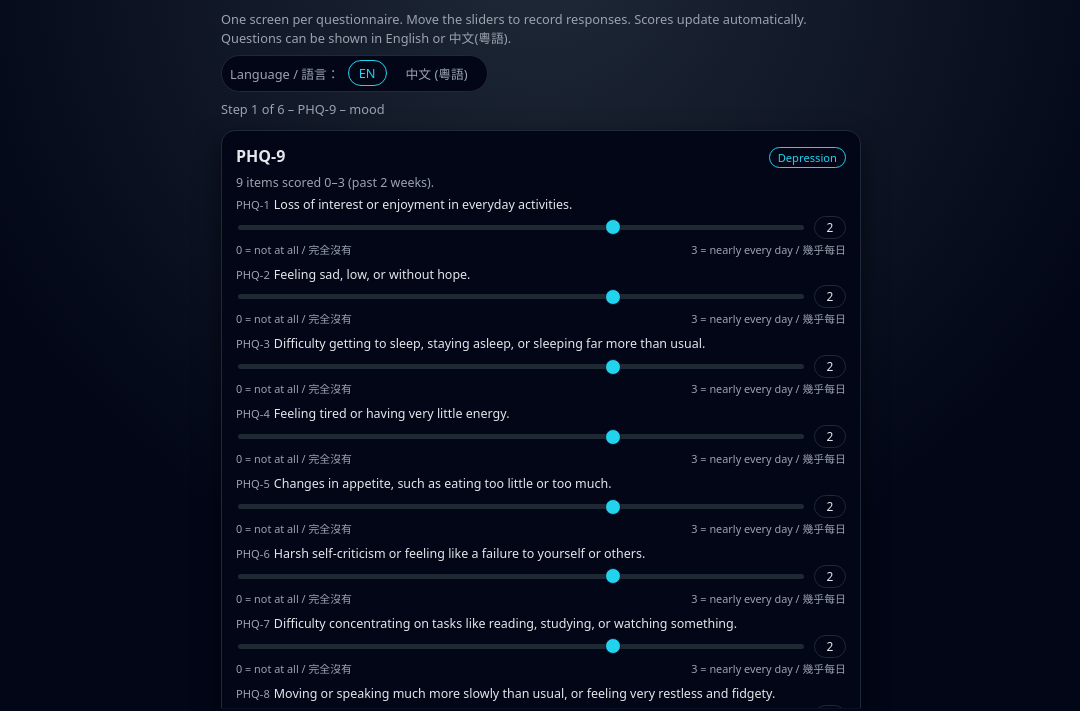
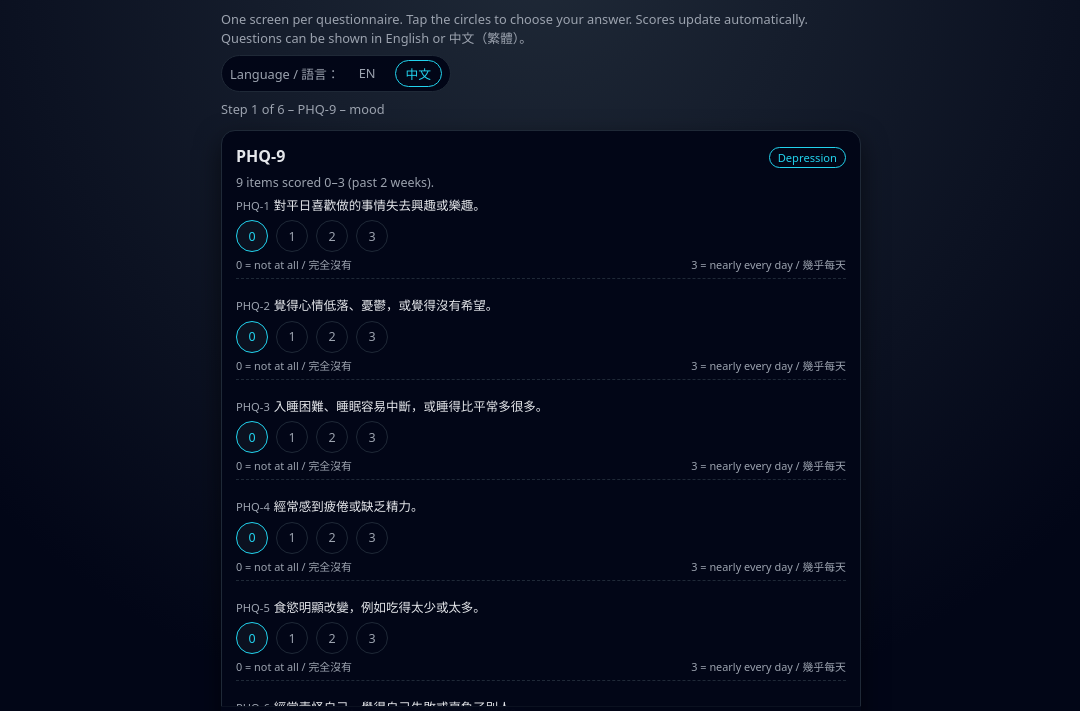
Before and after one commit to drjlamlsc/youthnoscam, a plain HTML site: page index.html in a window 1280 px wide. Shown: the part 46-757 px from the top of the page, without its empty margins (99-1179 px from the left). Drawn offline with Linux system fonts and the light colour scheme.

```diff
--- a/index.html
+++ b/index.html
@@ -140,13 +140,20 @@
     }
 
     .question {
-      margin-bottom: 10px;
+      margin-bottom: 18px;
+      padding-bottom: 6px;
+      border-bottom: 1px dashed var(--border);
+    }
+
+    .question:last-of-type {
+      border-bottom: none;
+      padding-bottom: 0;
     }
 
     .question-label {
       font-size: 0.78rem;
-      margin-bottom: 2px;
-      line-height: 1.35;
+      margin-bottom: 6px;
+      line-height: 1.4;
     }
 
     .question-label span.code {
@@ -155,51 +162,32 @@
       margin-right: 4px;
     }
 
-    .slider-row {
+    .options-row {
+      display: flex;
+      flex-wrap: wrap;
+      gap: 8px;
+      margin-bottom: 4px;
+    }
+
+    .option-dot {
+      width: 32px;
+      height: 32px;
+      border-radius: 50%;
+      border: 1px solid var(--border);
+      background: #020617;
+      color: var(--muted);
+      font-size: 0.78rem;
       display: flex;
       align-items: center;
-      gap: 8px;
+      justify-content: center;
+      cursor: pointer;
+      padding: 0;
     }
 
-    input[type="range"] {
-      flex: 1;
-      -webkit-appearance: none;
-      appearance: none;
-      height: 5px;
-      border-radius: 999px;
-      background: #1f2933;
-      outline: none;
-    }
-
-    input[type="range"]::-webkit-slider-thumb {
-      -webkit-appearance: none;
-      appearance: none;
-      width: 16px;
-      height: 16px;
-      border-radius: 50%;
-      background: var(--accent);
-      border: 1px solid #0f172a;
-      cursor: pointer;
-    }
-
-    input[type="range"]::-moz-range-thumb {
-      width: 16px;
-      height: 16px;
-      border-radius: 50%;
-      background: var(--accent);
-      border: 1px solid #0f172a;
-      cursor: pointer;
-    }
-
-    .value-pill {
-      min-width: 32px;
-      text-align: center;
-      font-size: 0.75rem;
-      padding: 2px 6px;
-      border-radius: 999px;
-      background: #020617;
-      border: 1px solid #1f2937;
-      color: var(--text);
+    .option-dot.selected {
+      border-color: var(--accent);
+      color: var(--accent);
+      background: #0b1120;
     }
 
     .scale-legend {
@@ -365,14 +353,14 @@
     <header>
       <h1>Youth No Scam – Screening Sliders</h1>
       <p class="subtitle">
-        One screen per questionnaire. Move the sliders to record responses.
-        Scores update automatically. Questions can be shown in English or 中文(粵語).
+        One screen per questionnaire. Tap the circles to choose your answer.
+        Scores update automatically. Questions can be shown in English or 中文（繁體）。
       </p>
 
       <div class="lang-toggle">
         <span>Language / 語言：</span>
-        <button type="button" data-lang="en" class="active">EN</button>
-        <button type="button" data-lang="zh">中文 (粵語)</button>
+        <button type="button" data-lang="en">EN</button>
+        <button type="button" data-lang="zh" class="active">中文</button>
       </div>
       <div class="step-indicator" id="step-indicator"></div>
     </header>
@@ -409,14 +397,15 @@
     </div>
 
     <div class="nav-bar">
-      <button class="nav-btn" id="prev-btn">Previous</button>
+      <button class="nav-btn" id="prev-btn">上一頁</button>
       <div class="nav-middle" id="nav-middle-text"></div>
-      <button class="nav-btn primary" id="next-btn">Next</button>
+      <button class="nav-btn primary" id="next-btn">下一頁</button>
     </div>
   </div>
 
   <script>
-    let currentLang = 'en';
+    // Default language: Chinese (written, zh-tw style)
+    let currentLang = 'zh';
     let currentPage = 0;
 
     const stepNames = [
@@ -428,131 +417,205 @@
       'Results'
     ];
 
-    // ---------- Items (EN + zh-hk) ----------
+    // ---------- Items (EN + zh written) ----------
     const phq9Items = [
-      { code: "PHQ-1",
+      {
+        code: "PHQ-1",
         labelEn: "Loss of interest or enjoyment in everyday activities.",
-        labelZh: "對平日鍾意做嘅嘢失去興趣或樂趣。" },
-      { code: "PHQ-2",
+        labelZh: "對平日喜歡做的事情失去興趣或樂趣。"
+      },
+      {
+        code: "PHQ-2",
         labelEn: "Feeling sad, low, or without hope.",
-        labelZh: "覺得心情好低落、抑鬱，或者好冇希望。" },
-      { code: "PHQ-3",
+        labelZh: "覺得心情低落、憂鬱，或覺得沒有希望。"
+      },
+      {
+        code: "PHQ-3",
         labelEn: "Difficulty getting to sleep, staying asleep, or sleeping far more than usual.",
-        labelZh: "好難入睡、成晚易醒，或者瞓得特別多。" },
-      { code: "PHQ-4",
+        labelZh: "入睡困難、睡眠容易中斷，或睡得比平常多很多。"
+      },
+      {
+        code: "PHQ-4",
         labelEn: "Feeling tired or having very little energy.",
-        labelZh: "成日覺得好攰、好冇精神冇力。" },
-      { code: "PHQ-5",
+        labelZh: "經常感到疲倦或缺乏精力。"
+      },
+      {
+        code: "PHQ-5",
         labelEn: "Changes in appetite, such as eating too little or too much.",
-        labelZh: "胃口明顯改變，好少食或者食得特別多。" },
-      { code: "PHQ-6",
+        labelZh: "食慾明顯改變，例如吃得太少或太多。"
+      },
+      {
+        code: "PHQ-6",
         labelEn: "Harsh self-criticism or feeling like a failure to yourself or others.",
-        labelZh: "成日鬧自己，覺得自己好失敗、辜負咗人。" },
-      { code: "PHQ-7",
+        labelZh: "經常責怪自己，覺得自己失敗或辜負了別人。"
+      },
+      {
+        code: "PHQ-7",
         labelEn: "Difficulty concentrating on tasks like reading, studying, or watching something.",
-        labelZh: "好難集中精神睇書、做嘢或者專心睇節目。" },
-      { code: "PHQ-8",
+        labelZh: "很難專心做事，例如看書、工作或看節目。"
+      },
+      {
+        code: "PHQ-8",
         labelEn: "Moving or speaking much more slowly than usual, or feeling very restless and fidgety.",
-        labelZh: "講嘢、郁動比平時慢好多，或者相反好坐唔定、心浮氣躁。" },
-      { code: "PHQ-9",
+        labelZh: "說話或動作比平常明顯變慢，或相反地感到坐立難安、一直想動。"
+      },
+      {
+        code: "PHQ-9",
         labelEn: "Recurring thoughts of death or of harming yourself.",
-        labelZh: "間中會諗起死亡，或者傷害自己嘅念頭。" }
+        labelZh: "不時出現與死亡相關的想法，或傷害自己的念頭。"
+      }
     ];
 
     const gad7Items = [
-      { code: "GAD-1",
+      {
+        code: "GAD-1",
         labelEn: "Feeling nervous, tense, or on edge.",
-        labelZh: "覺得好緊張、繃緊、好似放鬆唔到。" },
-      { code: "GAD-2",
+        labelZh: "感到緊張、焦慮或難以放鬆。"
+      },
+      {
+        code: "GAD-2",
         labelEn: "Finding it hard to stop or control worrying.",
-        labelZh: "好難停低自己擔心嘅諗法，控制唔到個心掛住嘢。" },
-      { code: "GAD-3",
+        labelZh: "很難停止或控制擔心的想法。"
+      },
+      {
+        code: "GAD-3",
         labelEn: "Worrying a lot about many different things.",
-        labelZh: "對好多唔同嘅事情都不停咁擔心。" },
-      { code: "GAD-4",
+        labelZh: "對許多不同的事情反覆擔心。"
+      },
+      {
+        code: "GAD-4",
         labelEn: "Difficulty relaxing or unwinding.",
-        labelZh: "好難放鬆自己，成日處於繃緊狀態。" },
-      { code: "GAD-5",
+        labelZh: "感到難以放鬆或鬆弛下來。"
+      },
+      {
+        code: "GAD-5",
         labelEn: "Feeling so restless that it is hard to sit still.",
-        labelZh: "坐唔定、心緒不寧，好似周身唔聚財。" },
-      { code: "GAD-6",
+        labelZh: "感到坐立不安，好像很難安靜坐著。"
+      },
+      {
+        code: "GAD-6",
         labelEn: "Getting easily annoyed or irritable.",
-        labelZh: "好容易忟憎、發脾氣或者頂唔順人。" },
-      { code: "GAD-7",
+        labelZh: "容易生氣或變得煩躁。"
+      },
+      {
+        code: "GAD-7",
         labelEn: "Feeling afraid as if something bad might happen.",
-        labelZh: "總覺得會發生唔好嘅事，有種莫名嘅驚恐。" }
+        labelZh: "經常擔心會發生不好的事情。"
+      }
     ];
 
     const bscsItems = [
-      { code: "BSCS-1",
+      {
+        code: "BSCS-1",
         labelEn: "I am generally good at resisting temptations that are not good for me.",
-        labelZh: "一般嚟講，我都幾能夠抗拒對自己唔好嘅誘惑。" },
-      { code: "BSCS-2",
+        labelZh: "一般來說，我擅長抵抗對自己不好的誘惑。"
+      },
+      {
+        code: "BSCS-2",
         labelEn: "I find it hard to break habits that I know are unhelpful.",
-        labelZh: "明知啲習慣唔好，但要改掉佢好困難。" },
-      { code: "BSCS-3",
+        labelZh: "即使知道某些習慣不好，我仍然很難改掉。"
+      },
+      {
+        code: "BSCS-3",
         labelEn: "I often put off work or responsibilities when I should start.",
-        labelZh: "我成日將應該開始做嘅嘢拖延住唔做。" },
-      { code: "BSCS-4",
+        labelZh: "我常常把應該開始做的工作或責任往後拖。"
+      },
+      {
+        code: "BSCS-4",
         labelEn: "I sometimes say or do things without thinking through the impact.",
-        labelZh: "我有時會冇諗清楚後果就講咗／做咗啲嘢。" },
-      { code: "BSCS-5",
+        labelZh: "我有時會在沒有充分考慮後果前就說話或行動。"
+      },
+      {
+        code: "BSCS-5",
         labelEn: "I can refuse things that are clearly bad for my health or future.",
-        labelZh: "面對明顯對健康或前途唔好嘅嘢，我有能力拒絕。" },
-      { code: "BSCS-6",
+        labelZh: "面對明顯不利於健康或前途的事情時，我有能力拒絕。"
+      },
+      {
+        code: "BSCS-6",
         labelEn: "If something is enjoyable, I may still do it even when I know it is not wise.",
-        labelZh: "如果一樣嘢好好玩，我有時會照做，即使知道唔太明智。" },
-      { code: "BSCS-7",
+        labelZh: "即使知道不太明智，遇到令人愉快的事情時，我有時仍會照做。"
+      },
+      {
+        code: "BSCS-7",
         labelEn: "I wish I had stronger self-discipline in daily life.",
-        labelZh: "我覺得自己喺日常生活可以再自律啲就好。" },
-      { code: "BSCS-8",
+        labelZh: "我希望自己在日常生活中能更有自律。"
+      },
+      {
+        code: "BSCS-8",
         labelEn: "People who know me well would describe me as having strong self-control.",
-        labelZh: "熟我嘅人會形容我係幾有自制力嘅。" },
-      { code: "BSCS-9",
+        labelZh: "熟悉我的人會形容我相當有自制力。"
+      },
+      {
+        code: "BSCS-9",
         labelEn: "Enjoyment and fun sometimes interfere with finishing important tasks.",
-        labelZh: "因為貪玩、享受，有時會阻礙我完成重要嘅工作或功課。" },
-      { code: "BSCS-10",
+        labelZh: "享樂或玩樂有時會影響我完成重要的工作或功課。"
+      },
+      {
+        code: "BSCS-10",
         labelEn: "I sometimes have trouble keeping my attention on what I am doing.",
-        labelZh: "我有時好難長時間專注喺手頭上做緊嘅嘢。" },
-      { code: "BSCS-11",
+        labelZh: "我有時很難長時間專注在手邊的事情。"
+      },
+      {
+        code: "BSCS-11",
         labelEn: "I am able to work steadily toward long-term goals.",
-        labelZh: "我有能力穩定咁向住長遠目標慢慢努力。" },
-      { code: "BSCS-12",
+        labelZh: "我能穩定地朝長期目標持續努力。"
+      },
+      {
+        code: "BSCS-12",
         labelEn: "At times I cannot stop myself from doing something, even when I know it is wrong.",
-        labelZh: "有啲時候，明知唔啱，我都會忍唔住去做。" },
-      { code: "BSCS-13",
+        labelZh: "有時即使知道不對，我仍然無法阻止自己去做。"
+      },
+      {
+        code: "BSCS-13",
         labelEn: "I often act quickly without considering all the options.",
-        labelZh: "我幾多時都係好快就作出行動，未必諗清楚所有選擇。" }
+        labelZh: "我常常很快就採取行動，而沒有充分考慮所有選擇。"
+      }
     ];
 
     const ucla3Items = [
-      { code: "UCLA-1",
+      {
+        code: "UCLA-1",
         labelEn: "How often do you feel that you lack company or close companionship?",
-        labelZh: "你幾多時覺得自己身邊冇乜人陪、缺乏親近嘅夥伴？" },
-      { code: "UCLA-2",
+        labelZh: "你多久會覺得缺少陪伴或親近的伙伴？"
+      },
+      {
+        code: "UCLA-2",
         labelEn: "How often do you feel left out by others?",
-        labelZh: "你幾多時會覺得自己畀人冷落、好似被排除喺外？" },
-      { code: "UCLA-3",
+        labelZh: "你多久會覺得被別人冷落或排除在外？"
+      },
+      {
+        code: "UCLA-3",
         labelEn: "How often do you feel isolated from the people around you?",
-        labelZh: "你幾多時覺得同身邊人有距離，好似孤立咗？" }
+        labelZh: "你多久會覺得與身邊的人疏離，好像被孤立？"
+      }
     ];
 
     const scamItems = [
-      { code: "SCAM-1",
+      {
+        code: "SCAM-1",
         labelEn: "I tend to answer phone calls or messages even when I do not recognise the number or sender.",
-        labelZh: "即使唔識個號碼／帳號，我都多數會接聽電話或者回覆訊息。" },
-      { code: "SCAM-2",
+        labelZh: "即使不認識來電號碼或帳號，我通常仍會接聽電話或回覆訊息。"
+      },
+      {
+        code: "SCAM-2",
         labelEn: "I sometimes keep listening to sales or promotional offers even when I am not interested.",
-        labelZh: "即使唔太有興趣，我有時都會繼續聽人推銷或者介紹優惠。" },
-      { code: "SCAM-3",
+        labelZh: "即使不太感興趣，我有時仍會繼續聽別人推銷或介紹優惠。"
+      },
+      {
+        code: "SCAM-3",
         labelEn: "When an offer sounds very attractive, I may believe it before checking carefully.",
-        labelZh: "遇到聽落好吸引嘅優惠，我有時會未查清楚就傾向相信。" },
-      { code: "SCAM-4",
+        labelZh: "遇到聽起來非常吸引的優惠時，我有時在未詳細查證前就傾向相信。"
+      },
+      {
+        code: "SCAM-4",
         labelEn: "Other people have, at times, taken advantage of my trust or kindness.",
-        labelZh: "有人試過利用我比較易信人、或者我好人好相與嘅性格。" },
-      { code: "SCAM-5",
+        labelZh: "有人曾經利用我較容易信任他人或心地善良的特質。"
+      },
+      {
+        code: "SCAM-5",
         labelEn: "I feel confident that I can usually spot and avoid scams.",
-        labelZh: "我覺得自己通常都識得分辨同避免騙案。" }
+        labelZh: "我有信心自己通常能辨識並避免各類詐騙。（正式計分時可能需要反向計分。）"
+      }
     ];
 
     const scales = [
@@ -565,7 +628,7 @@
         min: 0,
         max: 3,
         legendLeft: "0 = not at all / 完全沒有",
-        legendRight: "3 = nearly every day / 幾乎每日",
+        legendRight: "3 = nearly every day / 幾乎每天",
         maxTotal: 27,
         interpret: (score) => {
           if (score <= 4) return { label: "Minimal", class: "low" };
@@ -584,7 +647,7 @@
         min: 0,
         max: 3,
         legendLeft: "0 = not at all / 完全沒有",
-        legendRight: "3 = nearly every day / 幾乎每日",
+        legendRight: "3 = nearly every day / 幾乎每天",
         maxTotal: 21,
         interpret: (score) => {
           if (score <= 4) return { label: "Minimal", class: "low" };
@@ -622,7 +685,7 @@
         items: ucla3Items,
         min: 1,
         max: 3,
-        legendLeft: "1 = hardly ever / 幾乎唔會",
+        legendLeft: "1 = hardly ever / 幾乎不會",
         legendRight: "3 = often / 經常",
         maxTotal: 9,
         interpret: (score) => {
@@ -684,7 +747,6 @@
       card.appendChild(header);
       card.appendChild(desc);
 
-      // Questions
       scale.items.forEach((item) => {
         const q = document.createElement("div");
         q.className = "question";
@@ -698,43 +760,52 @@
           `<span class="qtext">${text}</span>`;
         q.appendChild(label);
 
-        const sliderRow = document.createElement("div");
-        sliderRow.className = "slider-row";
+        const optionsRow = document.createElement("div");
+        optionsRow.className = "options-row";
 
-        const slider = document.createElement("input");
-        slider.type = "range";
-        slider.min = scale.min;
-        slider.max = scale.max;
-        slider.step = 1;
-        const defaultValue = Math.round((scale.min + scale.max) / 2);
-        slider.value = defaultValue;
+        const defaultValue = scale.min; // lowest score as default
+        for (let val = scale.min; val <= scale.max; val++) {
+          const btn = document.createElement("button");
+          btn.type = "button";
+          btn.className = "option-dot";
+          btn.textContent = val;
+          btn.dataset.code = item.code;
+          btn.dataset.value = String(val);
 
-        const valuePill = document.createElement("div");
-        valuePill.className = "value-pill";
-        valuePill.textContent = defaultValue;
+          if (val === defaultValue) {
+            btn.classList.add("selected");
+            state[item.code] = val;
+          }
 
-        slider.addEventListener("input", () => {
-          const val = parseInt(slider.value, 10);
-          valuePill.textContent = val;
-          state[item.code] = val;
-          updateScores();
-        });
+          btn.addEventListener("click", () => {
+            // Unselect others for this item
+            document.querySelectorAll(`.option-dot[data-code="${item.code}"]`)
+              .forEach(b => b.classList.remove("selected"));
+            btn.classList.add("selected");
+            state[item.code] = val;
+            updateScores();
+          });
 
-        sliderRow.appendChild(slider);
-        sliderRow.appendChild(valuePill);
+          optionsRow.appendChild(btn);
+        }
+
+        q.appendChild(optionsRow);
 
         const legend = document.createElement("div");
         legend.className = "scale-legend";
         legend.innerHTML =
           `<span>${scale.legendLeft}</span><span>${scale.legendRight}</span>`;
 
-        q.appendChild(sliderRow);
         q.appendChild(legend);
+        card.appendChild(q);
+      });
 
-        card.appendChild(q);
-
-        // init default state
-        state[item.code] = defaultValue;
+      // Ensure defaults are set for any items not covered (fallback)
+      scale.items.forEach(item => {
+        if (typeof state[item.code] === 'undefined') {
+          const def = scale.min;
+          state[item.code] = def;
+        }
       });
 
       const scoreRow = document.createElement("div");
@@ -844,6 +915,37 @@
             currentLang === 'zh' ? item.labelZh : item.labelEn;
         });
       });
+
+      // Update nav button labels based on language + page
+      updateNavLabels();
+    }
+
+    function updateNavLabels() {
+      const prevBtn = document.getElementById("prev-btn");
+      const nextBtn = document.getElementById("next-btn");
+      const middleText = document.getElementById("nav-middle-text");
+
+      const prevLabel = currentLang === 'zh' ? '上一頁' : 'Previous';
+      const nextLabel = currentLang === 'zh' ? '下一頁' : 'Next';
+      const finishLabel = currentLang === 'zh' ? '完成' : 'Finish';
+
+      prevBtn.textContent = prevLabel;
+
+      if (currentPage < 4) {
+        nextBtn.textContent = nextLabel;
+        nextBtn.disabled = false;
+        middleText.textContent = '';
+      } else if (currentPage === 4) {
+        nextBtn.textContent = finishLabel;
+        nextBtn.disabled = false;
+        middleText.textContent = '';
+      } else {
+        nextBtn.textContent = nextLabel;
+        nextBtn.disabled = true;
+        middleText.textContent = currentLang === 'zh' ? '結果' : 'Results';
+      }
+
+      prevBtn.disabled = currentPage === 0;
     }
 
     function showPage(index) {
@@ -856,23 +958,7 @@
       const stepText = document.getElementById("step-indicator");
       stepText.textContent = `Step ${index + 1} of 6 – ${stepNames[index]}`;
 
-      const prevBtn = document.getElementById("prev-btn");
-      const nextBtn = document.getElementById("next-btn");
-      const middleText = document.getElementById("nav-middle-text");
-
-      prevBtn.disabled = index === 0;
-      nextBtn.disabled = index === 5;
-
-      if (index < 4) {
-        nextBtn.textContent = "Next";
-        middleText.textContent = "";
-      } else if (index === 4) {
-        nextBtn.textContent = "View results";
-        middleText.textContent = "";
-      } else {
-        nextBtn.textContent = "Next";
-        middleText.textContent = "Results";
-      }
+      updateNavLabels();
     }
 
     document.addEventListener("DOMContentLoaded", () => {
```
